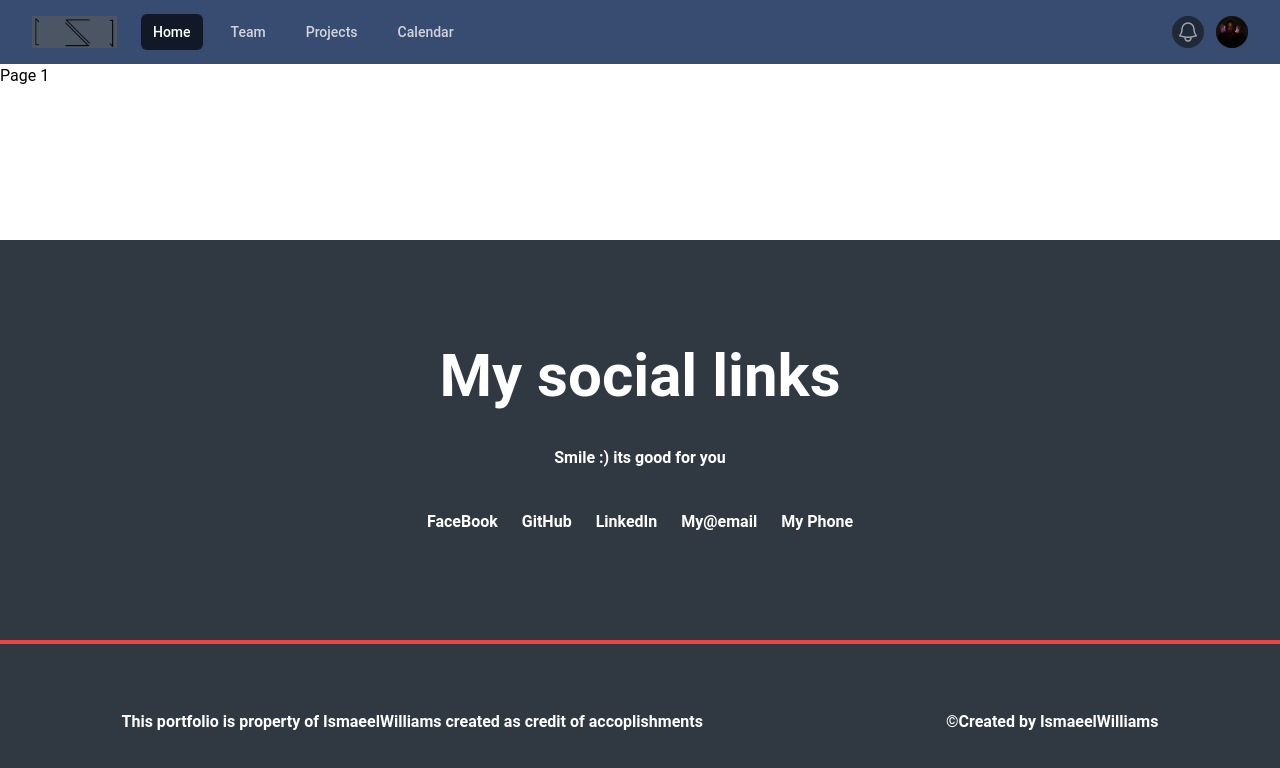
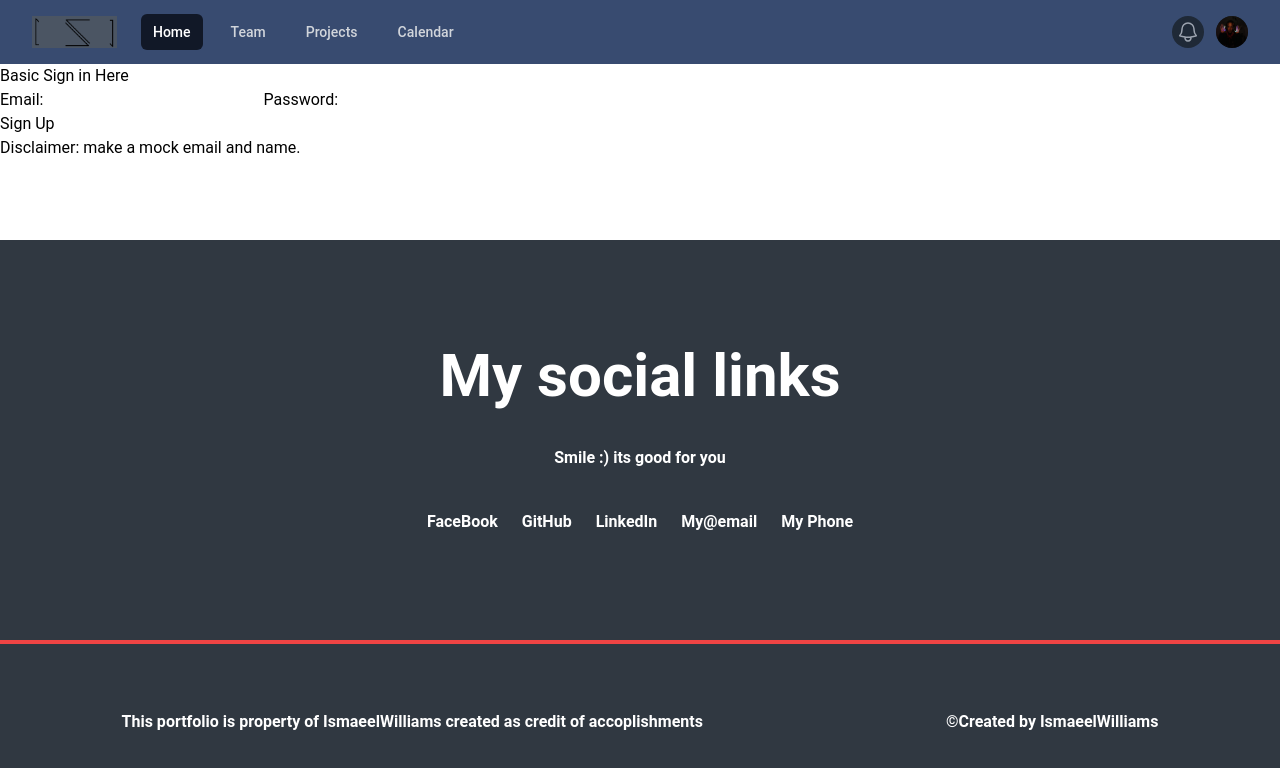
Before and after one commit to Ismaeel-Williams/Portfolio-mern, a Next.js app in the folder my-app/: page /SignInPage in a window 1280 px wide. Shown: the top 768 px of the page. Built offline with nearby package versions, Linux system fonts and the light colour scheme.

Commit message:
signup & signIn

```diff
--- a/my-app/app/SignInPage/page.tsx
+++ b/my-app/app/SignInPage/page.tsx
@@ -1,7 +1,21 @@
+import Link from "next/link";
+
 export default function Page1() {
   return (
     <>
-      <h1>Page 1</h1>
+      <h1>Basic Sign in Here</h1>
+      <form>
+        <label htmlFor="email">Email:</label>
+        <input type="email" />
+        <label htmlFor="password">Password:</label>
+        <input type="password" name="" id="" />
+        <button type="submit"></button>
+      </form>
+      <Link href="/SignUpPage" passHref>
+        <button>Sign Up</button>
+      </Link>
+
+      <p>Disclaimer: make a mock email and name.</p>
     </>
   );
 }
--- /dev/null
+++ b/my-app/app/SignUpPage/page.tsx
@@ -0,0 +1,7 @@
+import React from "react";
+
+const SignUp = () => {
+  return <div>SignUp</div>;
+};
+
+export default SignUp;
```
